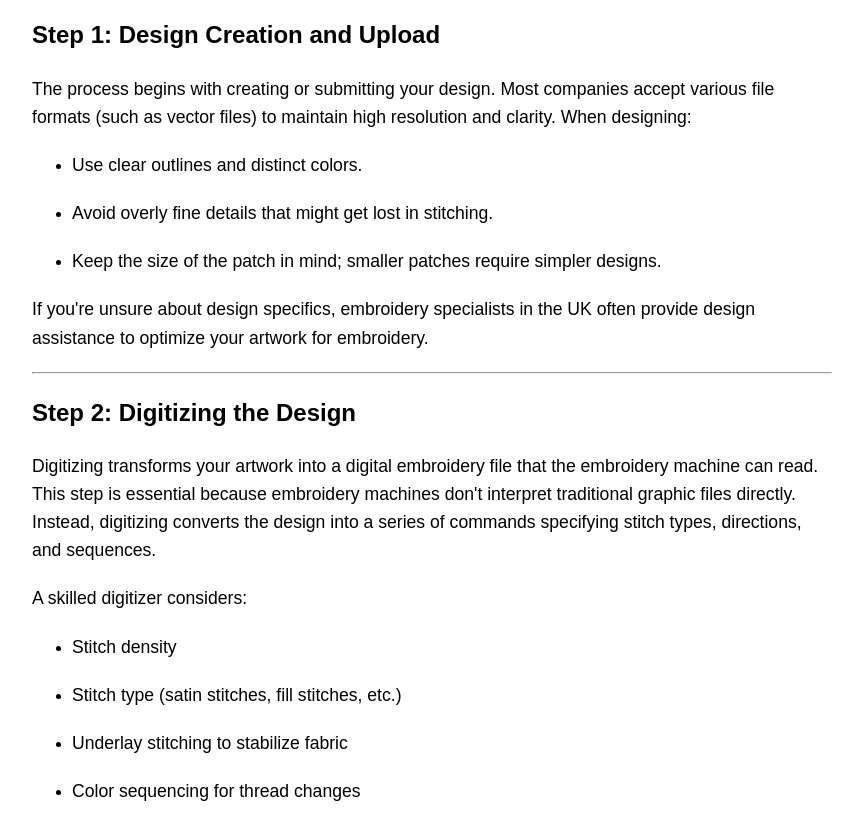
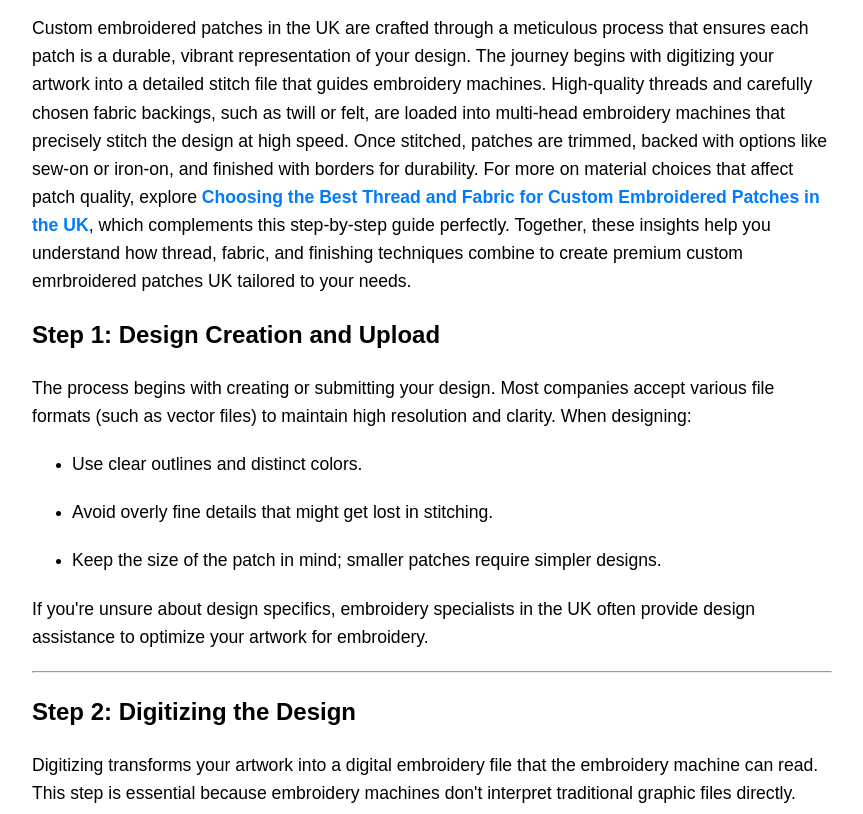
Before and after one commit to itsjamesscott/custompatches, a plain HTML site: page index.html in a window 1280 px wide. Shown: the part 1020-1834 px from the top of the page, without its empty margins (208-1071 px from the left). Drawn offline with Linux system fonts and the light colour scheme.

Commit message:
Update index.html

```diff
--- a/index.html
+++ b/index.html
@@ -93,6 +93,8 @@
 <div style="text-align: center;">
  <img src="https://i.postimg.cc/1tTg6Wbm/1-1.jpg" alt=patches.jpg" style="max-width: 100%; height: auto;">
 </div>
+
+<p>Custom embroidered patches in the UK are crafted through a meticulous process that ensures each patch is a durable, vibrant representation of your design. The journey begins with digitizing your artwork into a detailed stitch file that guides embroidery machines. High-quality threads and carefully chosen fabric backings, such as twill or felt, are loaded into multi-head embroidery machines that precisely stitch the design at high speed. Once stitched, patches are trimmed, backed with options like sew-on or iron-on, and finished with borders for durability. For more on material choices that affect patch quality, explore <a href="https://customembroideredpatches.pages.dev/">Choosing the Best Thread and Fabric for Custom Embroidered Patches in the UK</a>, which complements this step-by-step guide perfectly. Together, these insights help you understand how thread, fabric, and finishing techniques combine to create premium custom emrbroidered patches UK tailored to your needs.</p>
 
 
 
```
